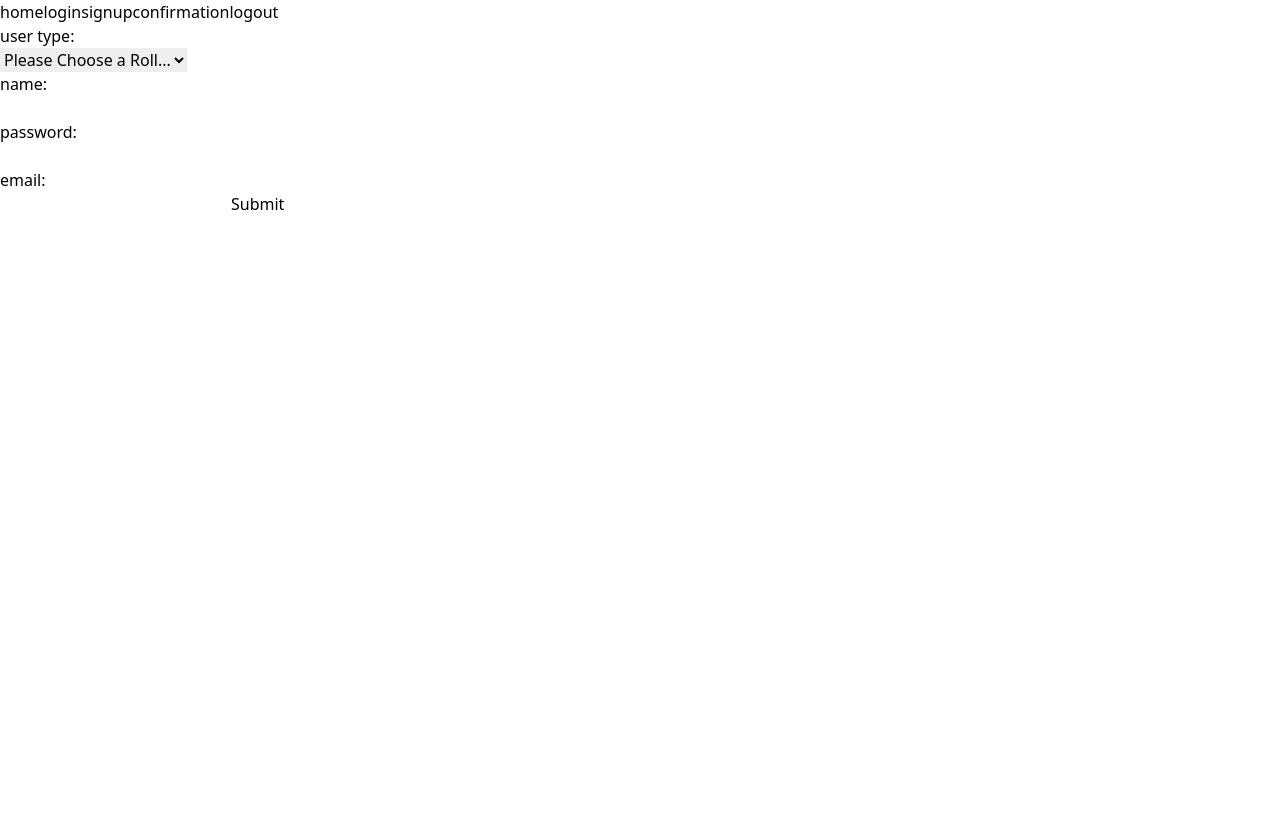
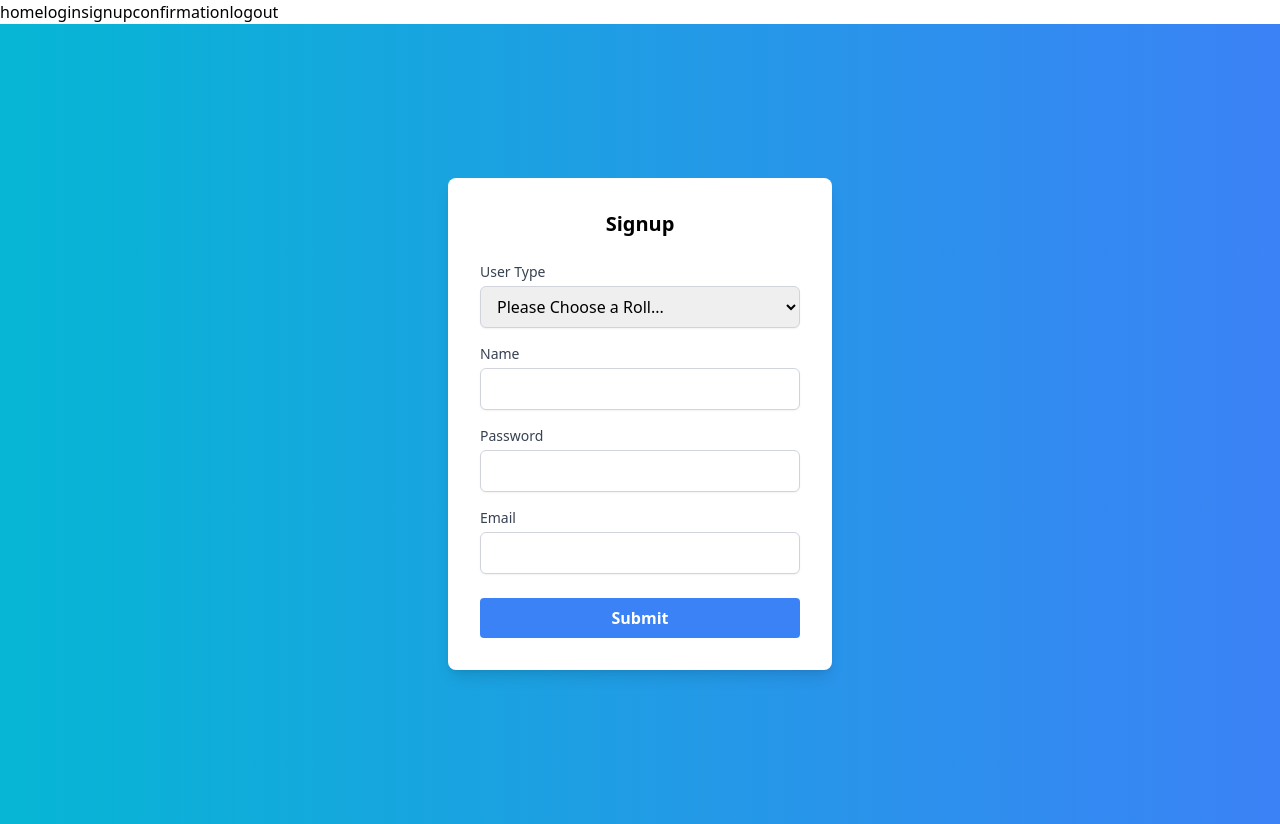
Before and after one commit to BearTyree/Labrat-Remaster, a React (Vite) app in the folder Root/Client/: page /signup in a window 1280 px wide. Before the commit the page ends 800 px from the top, so only its background shows below. Built offline with nearby package versions, Linux system fonts and the light colour scheme.

Commit message:
signup page css

```diff
--- a/Root/Client/src/Pages/Login.tsx
+++ b/Root/Client/src/Pages/Login.tsx
@@ -18,19 +18,46 @@ function Login() {
 
   return (
     <div>
-      <div className="flex items-center justify-center h-screen bg-gradient-to-r from-cyan-500 to-blue-500">
-        <div className="bg-white p-8 rounded-lg shadow-lg max-w-sm w-full">
-          <h1 className="text-xl font-bold text-center mb-6">Login</h1>
+      <div className='flex items-center justify-center h-screen bg-gradient-to-r from-cyan-500 to-blue-500'>
+        <div className='bg-white p-8 rounded-lg shadow-lg max-w-sm w-full'>
+          <h1 className='text-xl font-bold text-center mb-6'>Login</h1>
           <form>
-            <div className="mb-4">
-              <label htmlFor="username" className="block text-sm font-medium text-gray-700">Username</label>
-              <input type="text" id="username" name="username" className="mt-1 block w-full px-3 py-2 border border-gray-300 rounded-md shadow-sm focus:outline-none focus:ring-indigo-500 focus:border-indigo-500" required />
+            <div className='mb-4'>
+              <label
+                htmlFor='email'
+                className='block text-sm font-medium text-gray-700'
+              >
+                Email
+              </label>
+              <input
+                type='email'
+                id='email'
+                name='email'
+                className='mt-1 block w-full px-3 py-2 border border-gray-300 rounded-md shadow-sm focus:outline-none focus:ring-indigo-500 focus:border-indigo-500'
+                required
+              />
             </div>
-            <div className="mb-6">
-              <label htmlFor="password" className="block text-sm font-medium text-gray-700">Password</label>
-              <input type="password" id="password" name="password" className="mt-1 block w-full px-3 py-2 border border-gray-300 rounded-md shadow-sm focus:outline-none focus:ring-indigo-500 focus:border-indigo-500" required />
+            <div className='mb-6'>
+              <label
+                htmlFor='password'
+                className='block text-sm font-medium text-gray-700'
+              >
+                Password
+              </label>
+              <input
+                type='password'
+                id='password'
+                name='password'
+                className='mt-1 block w-full px-3 py-2 border border-gray-300 rounded-md shadow-sm focus:outline-none focus:ring-indigo-500 focus:border-indigo-500'
+                required
+              />
             </div>
-            <button type="submit" className="w-full bg-blue-500 hover:bg-blue-700 text-white font-bold py-2 px-4 rounded">Sign In</button>
+            <button
+              type='submit'
+              className='w-full bg-blue-500 hover:bg-blue-700 text-white font-bold py-2 px-4 rounded'
+            >
+              Sign In
+            </button>
           </form>
         </div>
       </div>
--- a/Root/Client/src/Pages/SignUp.tsx
+++ b/Root/Client/src/Pages/SignUp.tsx
@@ -45,11 +45,21 @@ function Signup() {
   };
   return (
     <div>
+      <div className='flex items-center justify-center h-screen bg-gradient-to-r from-cyan-500 to-blue-500'>
+        <div className='bg-white p-8 rounded-lg shadow-lg max-w-sm w-full'>
+          <h1 className='text-xl font-bold text-center mb-6'>Signup</h1>
           <form onSubmit={handleSubmit}>
-        <p>user type:</p>
+            <div className='mb-4'>
+              <label
+                htmlFor='userType'
+                className='block text-sm font-medium text-gray-700'
+              >
+                User Type
+              </label>
               <select
                 name='User Type'
                 id='UserType'
+                className='mt-1 block w-full px-3 py-2 border border-gray-300 rounded-md shadow-sm focus:outline-none focus:ring-indigo-500 focus:border-indigo-500'
                 onChange={(e) => setUserType(e.target.value)}
               >
                 <option value='' disabled selected hidden>
@@ -60,34 +70,76 @@ function Signup() {
                 <option value='admin'>admin</option>
                 <option value='src'>src</option>
               </select>
-        <p>name:</p>
+            </div>
+            <div className='mb-4'>
+              <label
+                htmlFor='name'
+                className='block text-sm font-medium text-gray-700'
+              >
+                Name
+              </label>
               <input
                 type='text'
-          id='username'
+                id='name'
+                className='mt-1 block w-full px-3 py-2 border border-gray-300 rounded-md shadow-sm focus:outline-none focus:ring-indigo-500 focus:border-indigo-500'
                 onChange={(e) => setName(e.target.value)}
               />
-        <p>password:</p>
+            </div>
+            <div className='mb-4'>
+              <label
+                htmlFor='password'
+                className='block text-sm font-medium text-gray-700'
+              >
+                Password
+              </label>
               <input
                 type='password'
                 id='password'
+                className='mt-1 block w-full px-3 py-2 border border-gray-300 rounded-md shadow-sm focus:outline-none focus:ring-indigo-500 focus:border-indigo-500'
                 onChange={(e) => setPassword(e.target.value)}
               />
-        <p>email:</p>
+            </div>
+            <div className='mb-6'>
+              <label
+                htmlFor='email'
+                className='block text-sm font-medium text-gray-700'
+              >
+                Email
+              </label>
               <input
                 type='email'
                 id='email'
+                className='mt-1 block w-full px-3 py-2 border border-gray-300 rounded-md shadow-sm focus:outline-none focus:ring-indigo-500 focus:border-indigo-500'
                 onChange={(e) => setEmail(e.target.value)}
               />
-        {userType === 'student' ? <p>class:</p> : null}
+            </div>
+            <div className='mb-6'>
+              {userType === 'student' ? (
+                <label
+                  htmlFor='class'
+                  className='block text-sm font-medium text-gray-700'
+                >
+                  Class Code
+                </label>
+              ) : null}
               {userType === 'student' ? (
                 <input
                   type='text'
                   id='class'
+                  className='mt-1 block w-full px-3 py-2 border border-gray-300 rounded-md shadow-sm focus:outline-none focus:ring-indigo-500 focus:border-indigo-500'
                   onChange={(e) => setClassCode(e.target.value)}
                 />
               ) : null}
-        <button type='submit'>Submit</button>
+            </div>
+            <button
+              className='w-full bg-blue-500 hover:bg-blue-700 text-white font-bold py-2 px-4 rounded'
+              type='submit'
+            >
+              Submit
+            </button>
           </form>
+        </div>
+      </div>
     </div>
   );
 }
```
Lines whose indentation alone changed are shown as unchanged.
